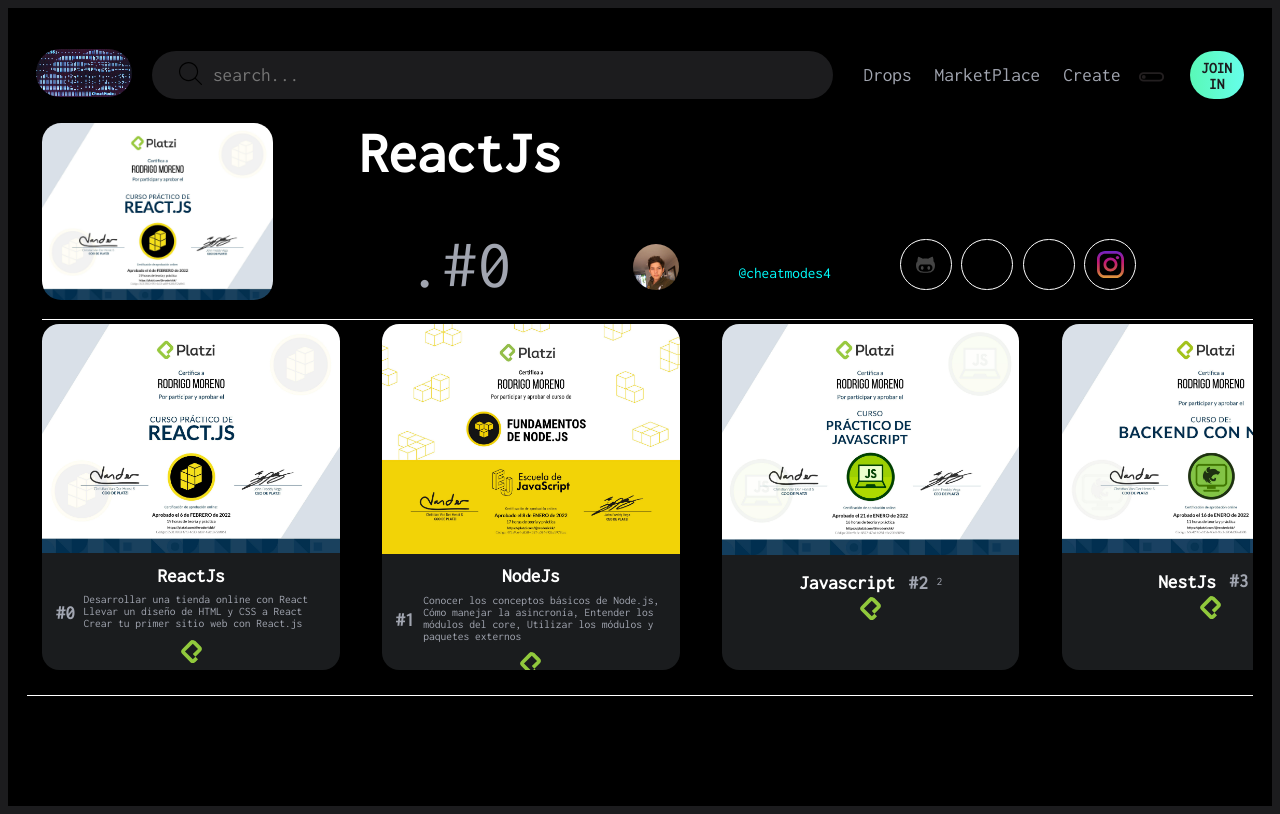
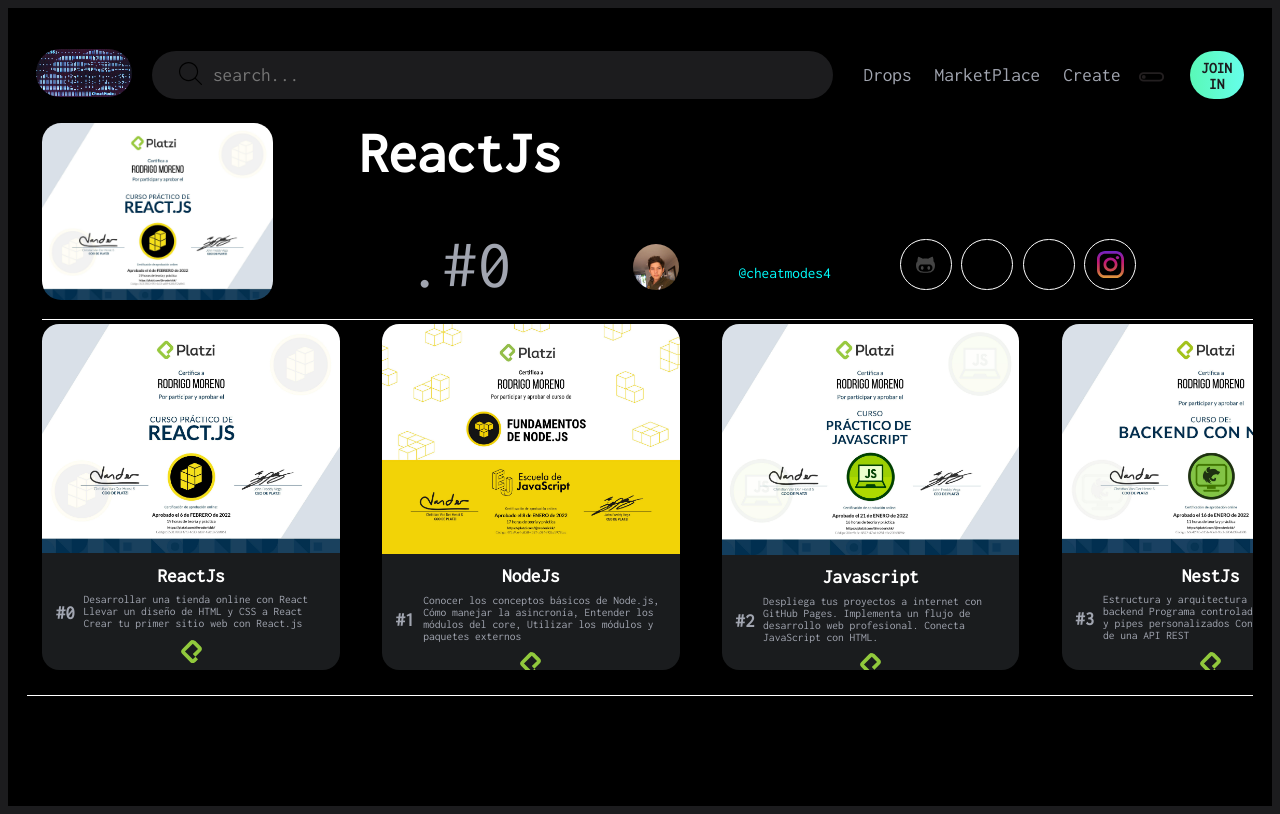
Before and after one commit to rroderickk/TempCv1, a React app: page /TempCv1/ in a window 1280 px wide. Built offline with nearby package versions, Linux system fonts and the light colour scheme.

Commit message:
[ADD] Data to Dataset

```diff
--- a/src/components/Dataset/index.js
+++ b/src/components/Dataset/index.js
@@ -1,15 +1,16 @@
 import reacjs     from "./react.png";      import node from "./node.png";
 import javascript from "./javascript.png"; import nest from "./nestjs.png";
-import pythonProfesional     from "./pythonProfesional.png"; import sololearn from "./SoloLearnJavascript.png";
+import pythonProfesional from "./pythonProfesional.png"; import sololearn from "./SoloLearnJavascript.png";
 import closures   from "./closures.png";   import poo from "./objetos.png";
 import tiempo from "./tiempo.png";         import py from "./python.png";
 
-const dataset = { assets:
+const dataset =
+{ assets:
 [
 { 0: 0, id:"Desarrollar una tienda online con React Llevar un diseño de HTML y CSS a React Crear tu primer sitio web con React.js", name:"ReactJs",     token_id:"0", traits:[0],  image_original_url: reacjs    , urlPlatzi:"https://raw.githubusercontent.com/rroderickk/TempCv1/gh-pages/src/components/Dataset/react.png"},
 { 1: 1, id:"Conocer los conceptos básicos de Node.js, Cómo manejar la asincronía, Entender los módulos del core, Utilizar los módulos y paquetes externos", name:"NodeJs",      token_id:"1", traits:[1],  image_original_url: node      , urlPlatzi: "https://platzi.com/p/rroderickk/curso/1759-fundamentos-node/diploma/detalle/" },
-    { 2: 2, id:2, name:"Javascript",  token_id:"2", traits:[2],  image_original_url: javascript, urlPlatzi:"" },
-    { 3: 3, id:3, name:"NestJs",      token_id:"3", traits:[3],  image_original_url: nest      , urlPlatzi:"" },
+{ 2: 2, id:"Despliega tus proyectos a internet con GitHub Pages. Implementa un flujo de desarrollo web profesional. Conecta JavaScript con HTML.", name:"Javascript",  token_id:"2", traits:[2],  image_original_url: javascript, urlPlatzi:"" },
+{ 3: 3, id:"Estructura y arquitectura de un proyecto backend Programa controladores, servicios y pipes personalizados Construye el CRUD de una API REST", name:"NestJs",      token_id:"3", traits:[3],  image_original_url: nest      , urlPlatzi:"" },
 { 4: 4, id:4, name:"Python Profesional", token_id:"4", traits:[4], image_original_url: pythonProfesional , urlPlatzi:"" },
 { 5: 5, id:5, name:"Closures",    token_id:"5", traits:[5],  image_original_url: closures  , urlPlatzi:"" },
 { 6: 6, id:6, name:"JsSoloLearn", token_id:"6", traits:[6],  image_original_url: sololearn , urlPlatzi:""},
@@ -17,5 +18,4 @@
 { 8: 8, id:9, name:"Gestion efectiva del tiempo", token_id:"8", traits:[9],  image_original_url: tiempo, urlPlatzi:""  },
 { 9: 9, id:9, name:"Python",    token_id:"9", traits:[9],  image_original_url: py , urlPlatzi:""},
 ]
-};
-export default  dataset;
+}; export default  dataset;
```
Lines whose indentation alone changed are shown as unchanged.
